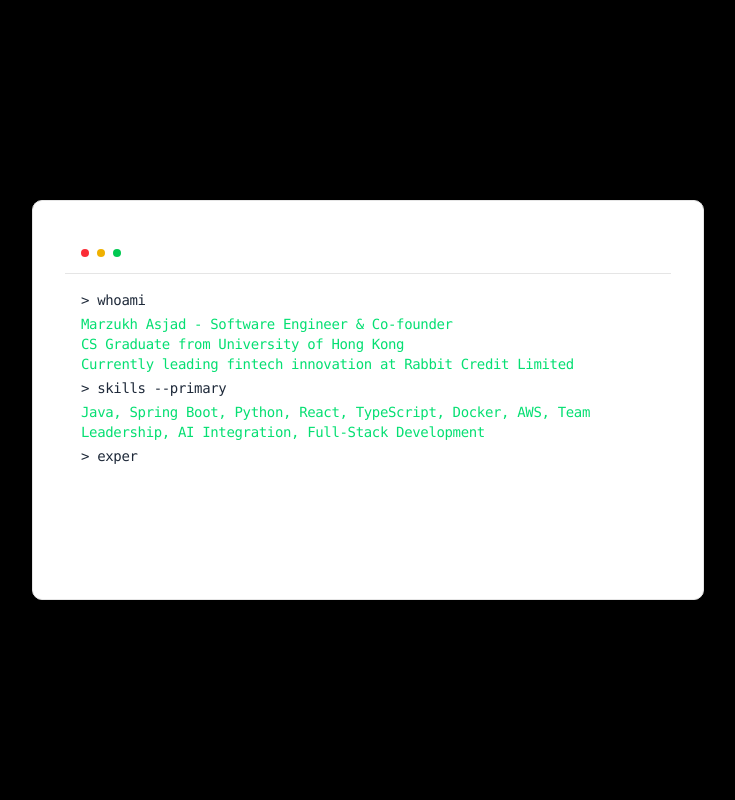
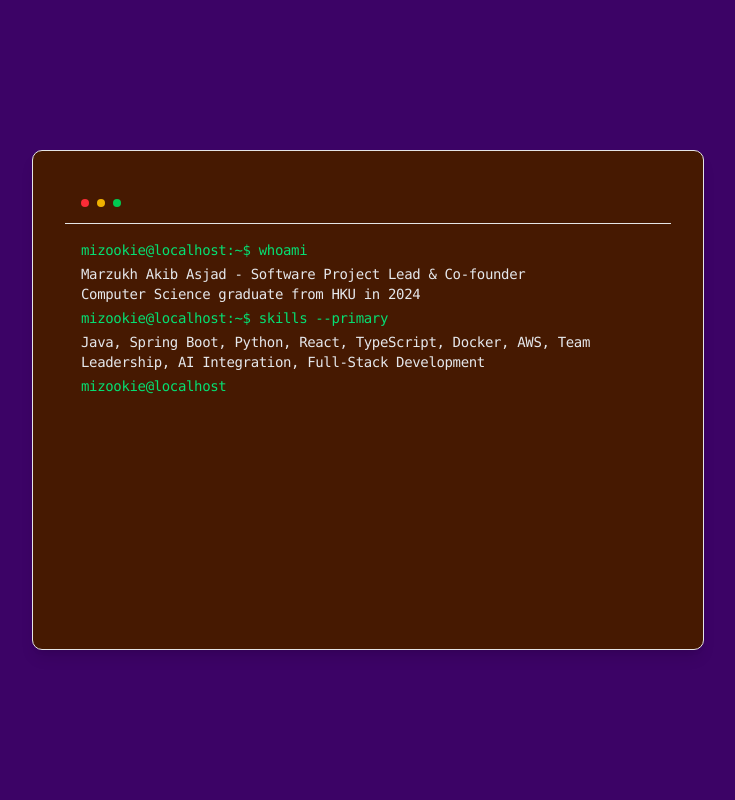
Before and after one commit to MarzukhAsjad/marzukhasjad.github.io, a React (Vite) app: page / in a window 1280 px wide. Shown: the top 800 px of the page, without its empty margins (272-1007 px from the left). Built offline with nearby package versions, Linux system fonts and the light colour scheme.

Commit message:
Update terminal colours and height and fix typing speed

```diff
--- a/src/components/Hero.tsx
+++ b/src/components/Hero.tsx
@@ -7,62 +7,62 @@ import {
 
 const Hero: React.FC = () => {
   return (
-    <section className="min-h-screen text-white flex items-center px-10 justify-center text-left bg-black">
-      <Terminal className="max-w-2xl h-full p-8 rounded-lg shadow-lg">
-        <TypingAnimation delay={0} className="text-gray-800">
-          {"> whoami"}
+    <section className="min-h-screen text-white flex items-center px-10 justify-center text-left bg-purple-950">
+      <Terminal className="max-w-2xl min-h-[500px] h-auto p-8 rounded-lg shadow-lg bg-amber-950">
+        <TypingAnimation duration={30} className="text-green-400">
+          {"mizookie@localhost:~$ whoami"}
         </TypingAnimation>
         <AnimatedSpan
           delay={1500}
-          className="text-green-400 whitespace-pre-line"
+          className="text-gray-200 whitespace-pre-line"
         >
           {
-            "Marzukh Asjad - Software Engineer & Co-founder\nCS Graduate from University of Hong Kong\nCurrently leading fintech innovation at Rabbit Credit Limited"
+            "Marzukh Akib Asjad - Software Project Lead & Co-founder\nComputer Science graduate from HKU in 2024"
           }
         </AnimatedSpan>
 
-        <TypingAnimation delay={2500} className="text-gray-800">
-          {"> skills --primary"}
+        <TypingAnimation delay={2500} duration={25} className="text-green-400">
+          {"mizookie@localhost:~$ skills --primary"}
         </TypingAnimation>
         <AnimatedSpan
           delay={4000}
-          className="text-green-400 whitespace-pre-line"
+          className="text-gray-200 whitespace-pre-line"
         >
           {
             "Java, Spring Boot, Python, React, TypeScript, Docker, AWS, Team Leadership, AI Integration, Full-Stack Development"
           }
         </AnimatedSpan>
 
-        <TypingAnimation delay={5500} className="text-gray-800">
-          {"> experience --current"}
+        <TypingAnimation delay={5500} duration={25} className="text-green-400">
+          {"mizookie@localhost:~$ experience --current"}
         </TypingAnimation>
         <AnimatedSpan
           delay={7000}
-          className="text-green-400 whitespace-pre-line"
+          className="text-gray-200 whitespace-pre-line"
         >
           {
             "Leading fintech innovation at Rabbit Credit Limited\nCo-founding AI edtech startup Examify Limited"
           }
         </AnimatedSpan>
 
-        <TypingAnimation delay={8500} className="text-gray-800">
-          {"> projects --featured"}
+        <TypingAnimation delay={8500} duration={25} className="text-green-400">
+          {"mizookie@localhost:~$ projects --featured"}
         </TypingAnimation>
         <AnimatedSpan
           delay={10000}
-          className="text-green-400 whitespace-pre-line"
+          className="text-gray-200 whitespace-pre-line"
         >
           {
-            "AniGEN: Open-source text-to-animation tool\nExamify: AI-powered HKDSE learning platform\nFinTech Systems: MCRA-integrated loan management"
+            "AniGEN: Open-source text-to-animation tool\nPackage Mapper: Open-source repository dependency visualization tool\nFinTech Systems: MCRA-integrated loan management"
           }
         </AnimatedSpan>
 
-        <TypingAnimation delay={11500} className="text-gray-800">
-          {"> achievements --recent"}
+        <TypingAnimation delay={11500} duration={25} className="text-green-400">
+          {"mizookie@localhost:~$ achievements --recent"}
         </TypingAnimation>
         <AnimatedSpan
           delay={13000}
-          className="text-green-400 whitespace-pre-line"
+          className="text-gray-200 whitespace-pre-line"
         >
           {
             "40% improvement in development speed\n1000+ monthly data transactions handled\nTeam leadership of 4 developers"
```
